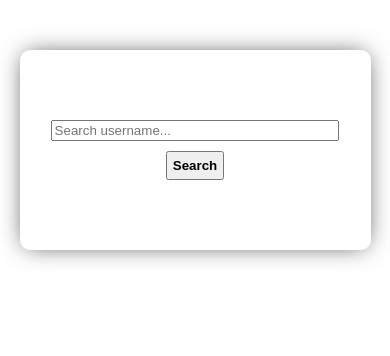
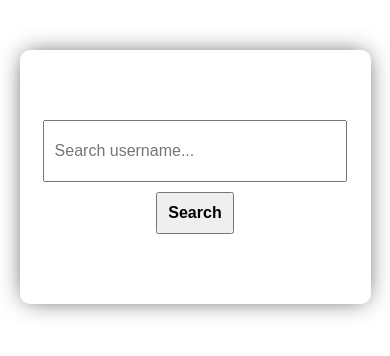
Before and after one commit to SoyDiego/Get-Data-GitHub, a website built with Parcel: page index.html in a window 390 px wide. Built offline with nearby package versions, Linux system fonts and the light colour scheme.

Commit message:
Modified package.json and added padding in responsive

```diff
--- a/package.json
+++ b/package.json
@@ -12,7 +12,7 @@
   },
   "scripts": {
     "start": "parcel index.html",
-    "build": "parcel build index.html"
+    "build": "parcel build index.html --public-url ./"
   },
   "author": "Diego Franchina",
   "license": "ISC"
--- a/sass/responsive.scss
+++ b/sass/responsive.scss
@@ -14,12 +14,16 @@ screen and (max-width: 480px) {
 
         &__input {
             width: 100%;
+            padding: 20px 10px;
+            font-size: 16px;
+            height: 10%;
             margin-right: 0;
             margin-bottom: 10px;
         }
 
         &__button {
-            padding: 5px;
+            padding: 10px;
+            font-size: 16px;
         }
     }
 
```
